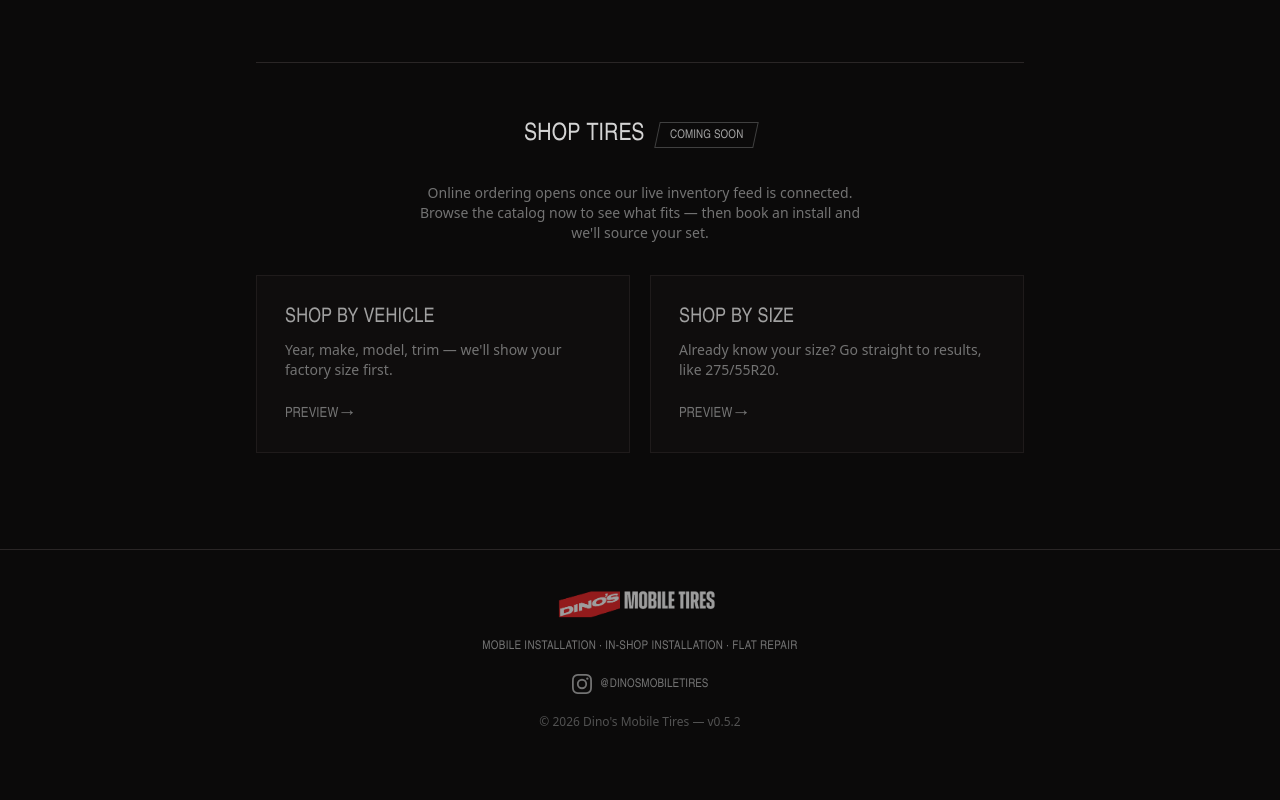
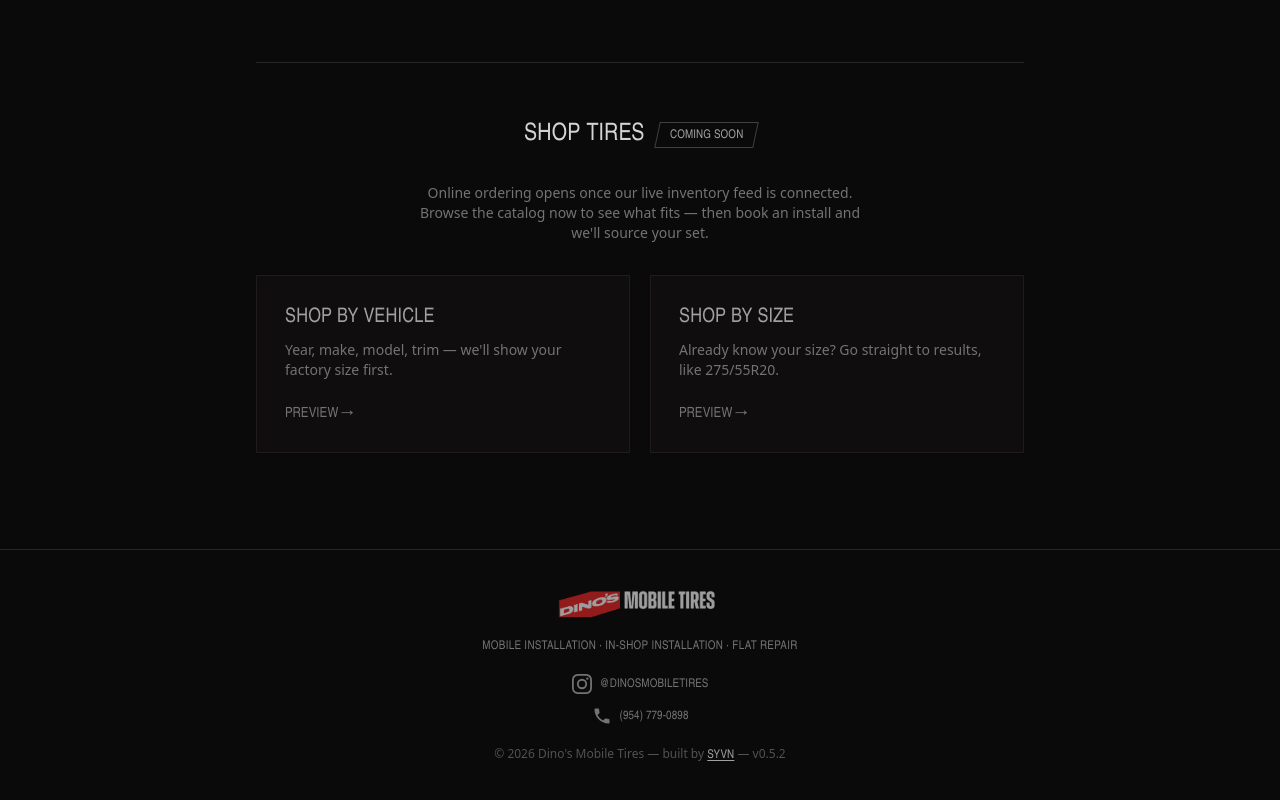
Before and after one commit to zendiii/Tires, a React (Vite) app: page / in a window 1280 px wide. Shown: the part 907-1707 px from the top of the page. Before the commit the page ends 1677 px from the top, so only its background shows below. Built offline with nearby package versions, Linux system fonts and the light colour scheme.

Commit message:
small tweaks

```diff
--- a/src/components/Layout.tsx
+++ b/src/components/Layout.tsx
@@ -9,7 +9,7 @@ import { NavLink, Link, Outlet, useLocation } from 'react-router-dom'
 import { useEffect } from 'react'
 import { useCart } from '../context/CartContext'
 import { FEATURES, SITE } from '../config/site'
-import { InstagramIcon } from './icons'
+import { InstagramIcon, PhoneIcon } from './icons'
 import BookButton from './BookButton'
 import Logo from './Logo'
 
@@ -87,19 +87,41 @@ export default function Layout() {
             Mobile Installation · In-Shop Installation · Flat Repair
           </p>
 
+          <div className="flex flex-col items-center gap-3">
             <a
               href={SITE.instagramUrl}
               target="_blank"
               rel="noopener noreferrer"
-            className="group flex items-center gap-2 text-neutral-500 transition-colors hover:text-brand"
+              className="flex items-center gap-2 text-neutral-500 transition-colors hover:text-brand"
               aria-label="Follow Dino's Mobile Tires on Instagram"
             >
               <InstagramIcon className="h-5 w-5" />
               <span className="font-display text-xs">@dinosmobiletires</span>
             </a>
 
+            {SITE.phone && (
+              <a
+                href={`tel:${SITE.phone}`}
+                className="flex items-center gap-2 text-neutral-500 transition-colors hover:text-brand"
+                aria-label={`Call Dino's Mobile Tires at ${SITE.phoneDisplay}`}
+              >
+                <PhoneIcon className="h-5 w-5" />
+                <span className="font-display text-xs">{SITE.phoneDisplay}</span>
+              </a>
+            )}
+          </div>
+
           <p className="text-xs text-neutral-600">
-            © {new Date().getFullYear()} Dino's Mobile Tires — v{__APP_VERSION__}
+            © {new Date().getFullYear()} Dino's Mobile Tires — built by{' '}
+            <a
+              href={SITE.builderUrl}
+              target="_blank"
+              rel="noopener noreferrer"
+              className="font-display text-neutral-400 underline underline-offset-2 transition-colors hover:text-brand"
+            >
+              {SITE.builderName}
+            </a>{' '}
+            — v{__APP_VERSION__}
           </p>
         </div>
       </footer>
--- a/src/components/icons.tsx
+++ b/src/components/icons.tsx
@@ -17,3 +17,18 @@ export function InstagramIcon({ className = '' }: { className?: string }) {
     </svg>
   )
 }
+
+/** Telephone handset, 24×24 viewBox. */
+export function PhoneIcon({ className = '' }: { className?: string }) {
+  return (
+    <svg
+      viewBox="0 0 24 24"
+      fill="currentColor"
+      className={className}
+      aria-hidden="true"
+      focusable="false"
+    >
+      <path d="M6.62 10.79a15.05 15.05 0 006.59 6.59l2.2-2.2a1 1 0 011.02-.24c1.12.37 2.33.57 3.57.57a1 1 0 011 1V20a1 1 0 01-1 1C10.4 21 3 13.6 3 4a1 1 0 011-1h3.5a1 1 0 011 1c0 1.25.2 2.45.57 3.57a1 1 0 01-.25 1.02l-2.2 2.2z" />
+    </svg>
+  )
+}
--- a/src/config/site.ts
+++ b/src/config/site.ts
@@ -56,8 +56,13 @@ export const SITE: {
   /** E.164 for the tel: link, plus a human-readable form. Both or neither. */
   phone: string
   phoneDisplay: string
+  /** Build credit shown in the footer. */
+  builderName: string
+  builderUrl: string
 } = {
   instagramUrl: 'https://www.instagram.com/dinosmobiletires/',
-  phone: '',
-  phoneDisplay: '',
+  phone: '+19547790898',
+  phoneDisplay: '(954) 779-0898',
+  builderName: 'SYVN',
+  builderUrl: 'https://github.com/zendiii',
 }
```
Also changed, not shown: 1 other file (tests, documents, lock files or other folders). Lines whose indentation alone changed are shown as unchanged.
